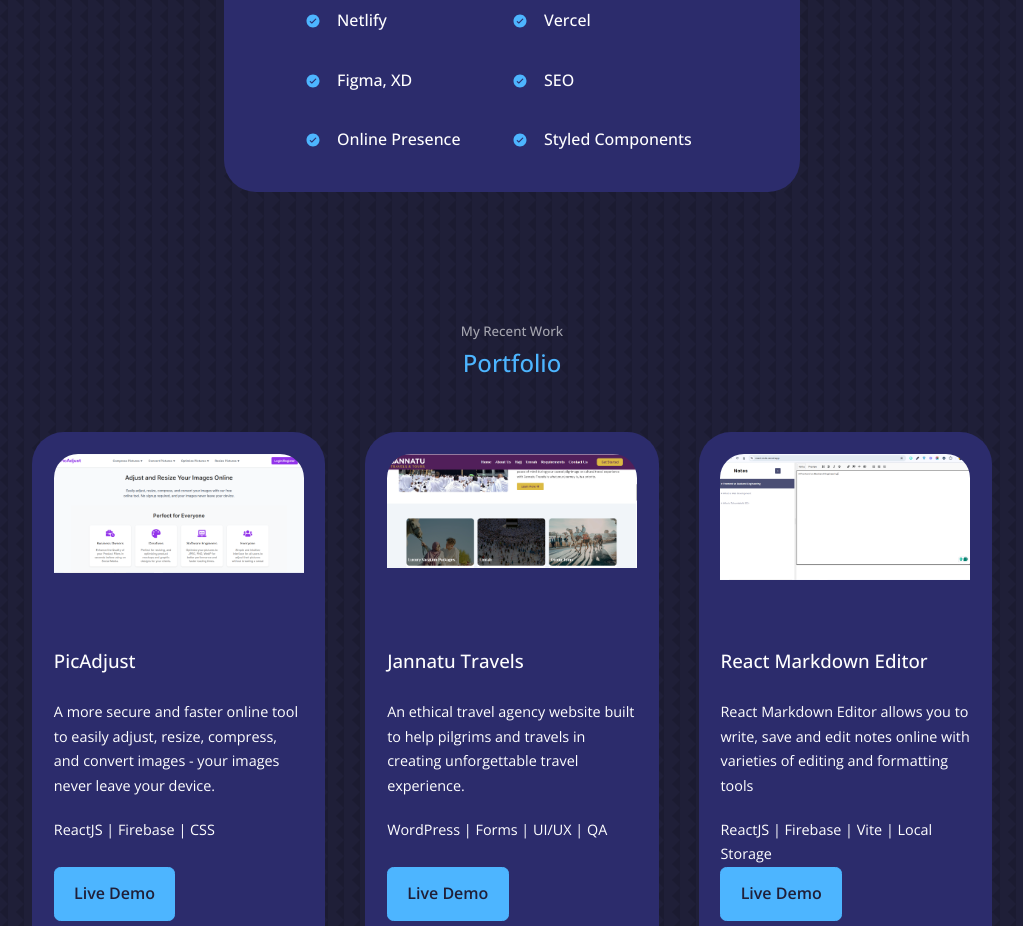
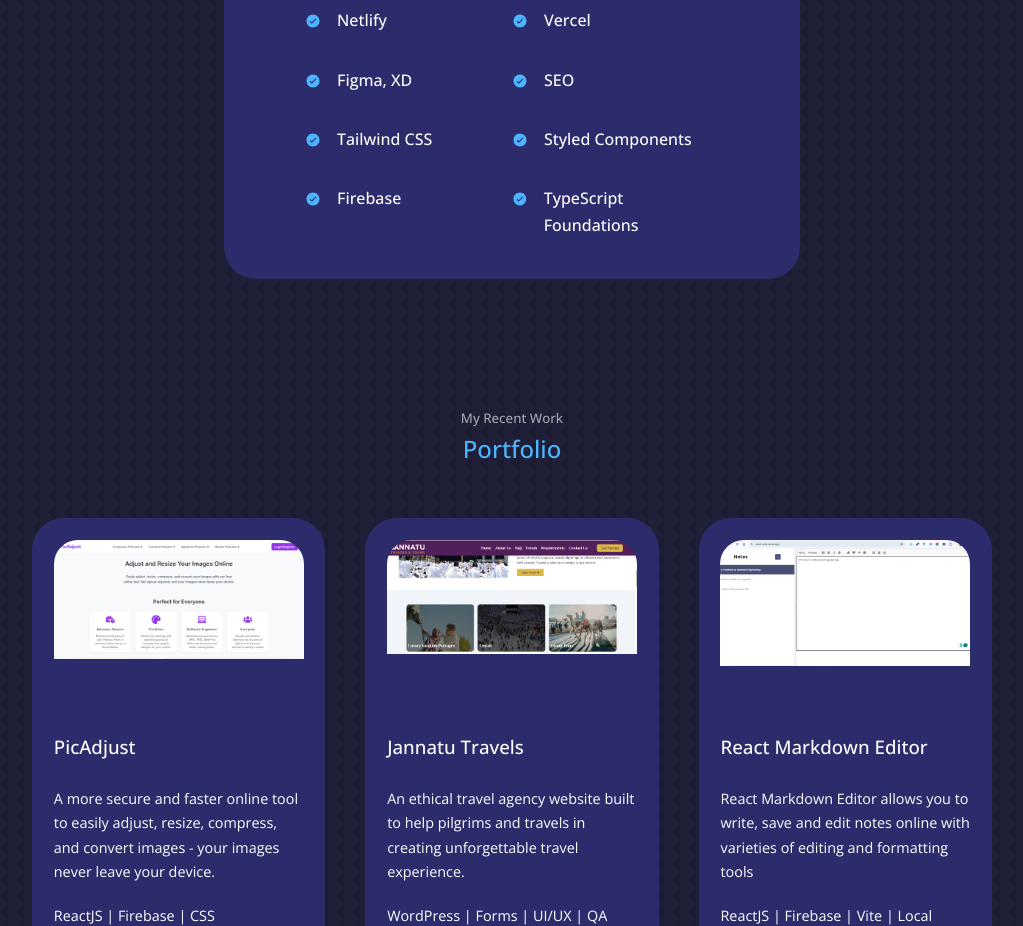
Before and after one commit to tuhamworld/Website-v3-docker, a React (Vite) app: page / in a window 1280 px wide. Shown: the part 1720-2646 px from the top of the page, without its empty margins (128-1151 px from the left). Built offline with nearby package versions, Linux system fonts and the light colour scheme.

Commit message:
chore: add experience

```diff
--- a/src/components/organisms/Experience/index.jsx
+++ b/src/components/organisms/Experience/index.jsx
@@ -95,12 +95,22 @@
 
               <article className="experience__details">
                 <IoIosCheckmarkCircle className="experience__details-icon" />
-                <h4>Online Presence</h4>
+                <h4>Tailwind CSS</h4>
               </article>
 
               <article className="experience__details">
                 <IoIosCheckmarkCircle className="experience__details-icon" />
                 <h4>Styled Components</h4>
+              </article>
+
+              <article className="experience__details">
+                <IoIosCheckmarkCircle className="experience__details-icon" />
+                <h4>Firebase</h4>
+              </article>
+
+              <article className="experience__details">
+                <IoIosCheckmarkCircle className="experience__details-icon" />
+                <h4>TypeScript Foundations</h4>
               </article>
             </div>
           </div>
```
